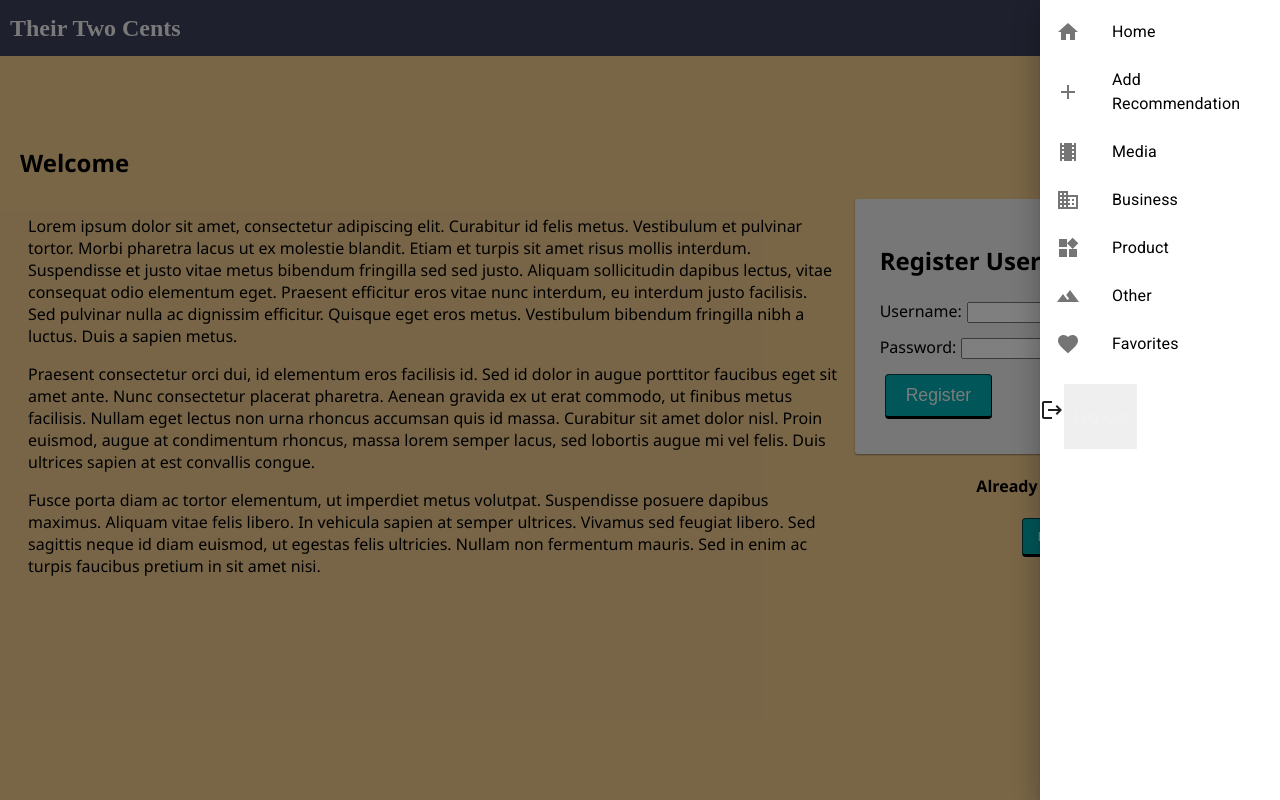
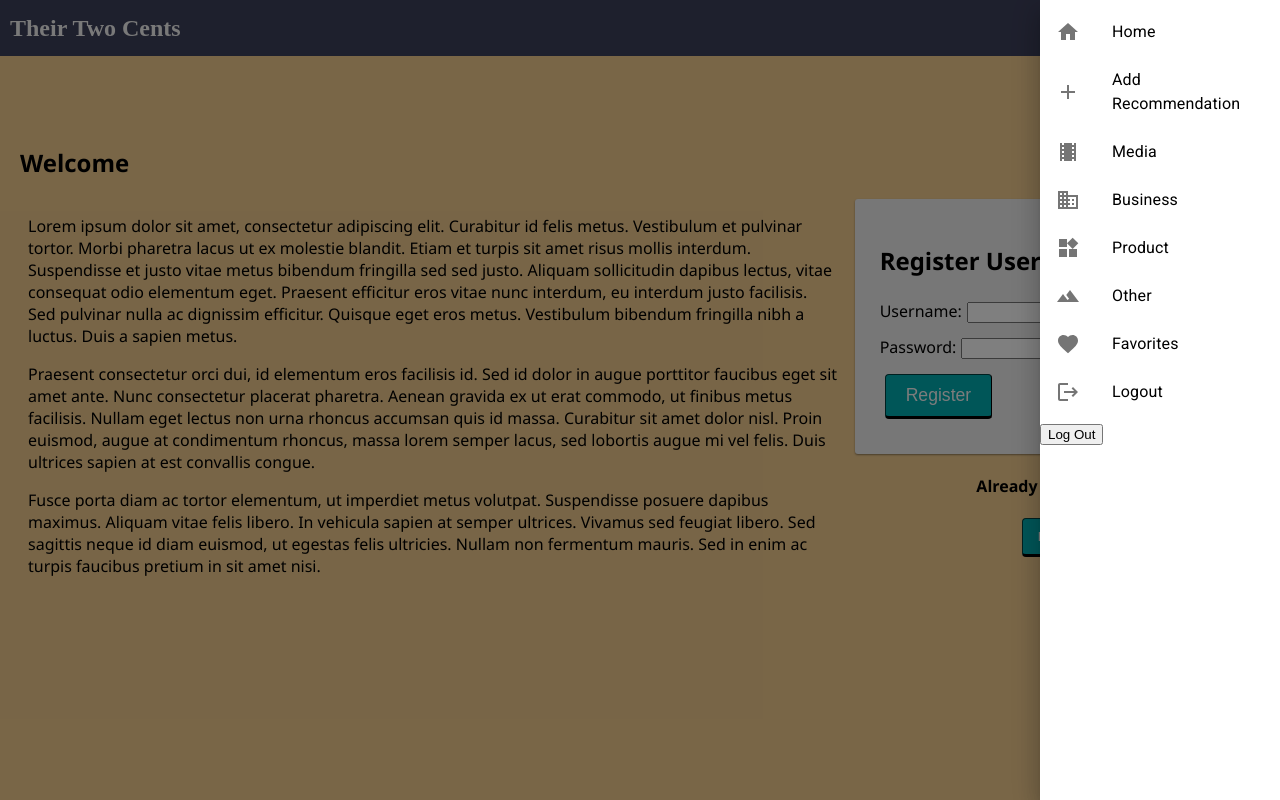
Before and after one commit to sarahhelgen/their-two-cents, a React (Create React App) app: page /#/home in a window 1280 px wide. Both pictures are taken after a click on the icon 1249 px from the left and 25 px from the top of the page. Built offline with nearby package versions, Linux system fonts and the light colour scheme; no server answers; a web font is replaced by a local one.

Commit message:
working on logout button - only works after refresh

```diff
--- a/src/components/LogOutButton/LogOutButton.jsx
+++ b/src/components/LogOutButton/LogOutButton.jsx
@@ -1,6 +1,6 @@
 import React from 'react';
 import { useDispatch } from 'react-redux';
-import LogoutIcon from '@mui/icons-material/Logout';
+
 
 function LogOutButton(props) {
   const dispatch = useDispatch();
--- a/src/components/Nav/Nav.jsx
+++ b/src/components/Nav/Nav.jsx
@@ -2,7 +2,7 @@ import React from 'react';
 import { Link } from 'react-router-dom';
 import LogOutButton from '../LogOutButton/LogOutButton';
 import './Nav.css';
-import { useSelector } from 'react-redux';
+import { useSelector, useDispatch } from 'react-redux';
 import { useState } from 'react';
 import List from '@mui/material/List';
 import Drawer from '@mui/material/Drawer';
@@ -28,6 +28,7 @@ function Nav() {
 
   const user = useSelector((store) => store.user);
   const [drawerState, setDrawerState] = useState(false);
+  const dispatch = useDispatch();
 
   const toggleDrawer = (open) => (event) => {
     setDrawerState(open)
@@ -118,14 +119,17 @@ function Nav() {
               <ListItemText primary={"Favorites"} />
             </ListItem>
           </Link>
-          <Link>
-          <ListItem button>
-
+          <Link className={classes.link}>
+          <ListItem button  onClick={() => dispatch({ type: 'LOGOUT' })}>
+          <ListItemIcon>
+          <LogoutIcon />
+          </ListItemIcon>
+          <ListItemText primary={"Logout"} />
           </ListItem>
 
           </Link>
-          <LogoutIcon />
-          <LogOutButton className="navLink" />
+
+          <LogOutButton />
         </List>
       </Typography>
     </div>
```
